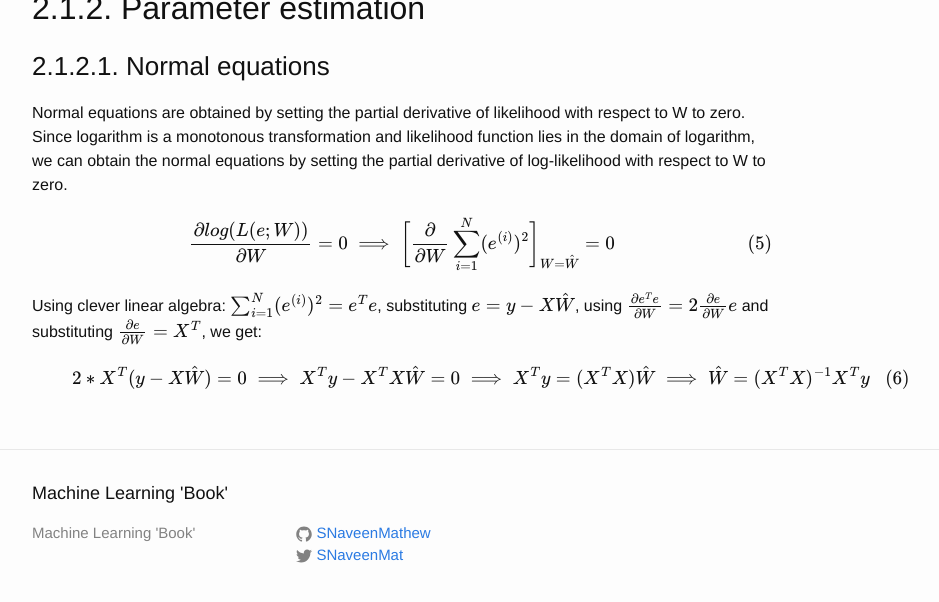
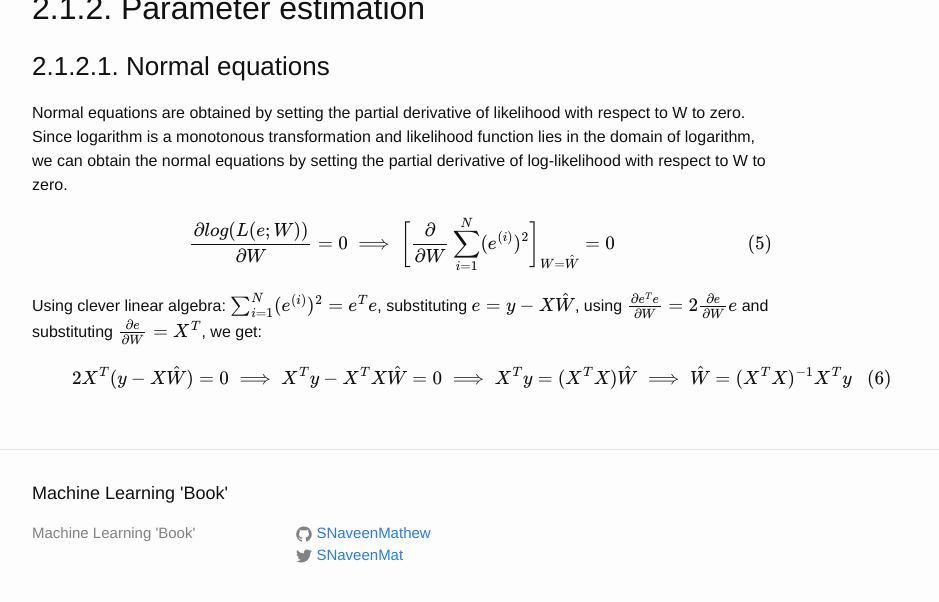
Before and after one commit to SNaveenMathew/ml_book, a Jekyll site: the page built from linear_regression.md, in a window 1280 px wide and 900 px high, scrolled down 1099 px. Shown: the top 602 px of the window, without its empty margins (238-1177 px from the left). Built offline with Jekyll 4.4.1, drawn with Linux system fonts in a browser that asks for light colours; our own code applies the rules of GitHub Pages for plain Markdown files; formulas are drawn with MathJax 3.

Commit message:
Equation fix without *

```diff
--- a/linear_regression.md
+++ b/linear_regression.md
@@ -36,4 +36,4 @@ Normal equations are obtained by setting the partial derivative of likelihood wi
 
 Using clever linear algebra: $\sum_{i=1}^{N} (e^{(i)})^2 = e^Te$, substituting $e = y - X\hat{W}$, using $\frac{\partial e^Te}{\partial W} = 2 \frac{\partial e}{\partial W} e$ and substituting $\frac{\partial e}{\partial W} = X^T$, we get:
 
-$$ 2 * X^T (y - X\hat{W}) = 0 \implies X^Ty - X^TX\hat{W} = 0 \implies X^Ty = (X^TX)\hat{W} \implies \hat{W} = (X^TX)^{-1}X^Ty$$
+$$ 2 X^T (y - X\hat{W}) = 0 \implies X^Ty - X^TX\hat{W} = 0 \implies X^Ty = (X^TX)\hat{W} \implies \hat{W} = (X^TX)^{-1}X^Ty$$
```
